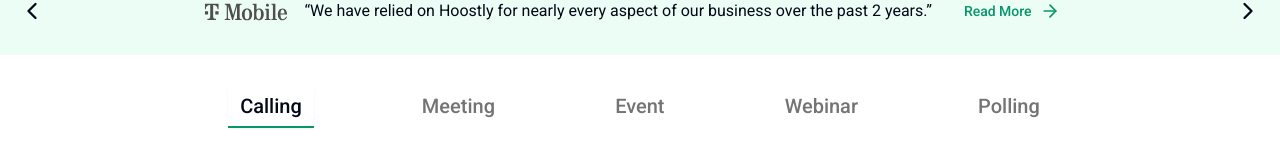
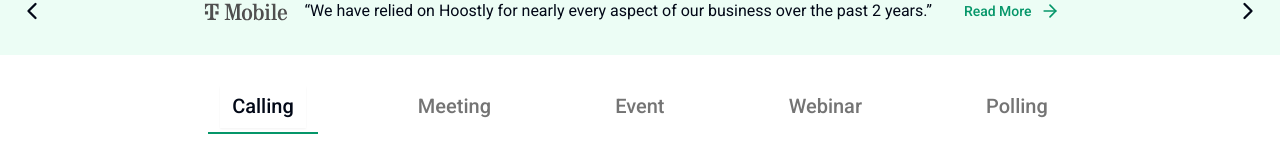
Before and after one commit to aagatsharma/webex, a React (Vite) app: page / in a window 1280 px wide. Shown: the part 713-878 px from the top of the page. Built offline with nearby package versions, Linux system fonts and the light colour scheme.

Commit message:
tab animation

```diff
--- a/package.json
+++ b/package.json
@@ -17,6 +17,7 @@
     "class-variance-authority": "^0.7.0",
     "clsx": "^2.1.0",
     "embla-carousel-react": "^8.0.0-rc20",
+    "framer-motion": "^11.0.3",
     "lucide-react": "^0.314.0",
     "react": "^18.2.0",
     "react-dom": "^18.2.0",
--- a/src/components/home/HomeTabs.tsx
+++ b/src/components/home/HomeTabs.tsx
@@ -6,6 +6,8 @@ import meetings from "@/assets/home/Meetings.png";
 import polling from "@/assets/home/Polling.png";
 import webinars from "@/assets/home/Webinars.png";
 import events from "@/assets/home/Events.png";
+import { motion } from "framer-motion";
+import { useState } from "react";
 
 const tabsData = [
   {
@@ -44,26 +46,43 @@ const tabsData = [
 ];
 
 const HomeTabs = () => {
+  let [activeTab, setActiveTab] = useState(tabsData[0].label);
+
   return (
     <div className="max-w-7xl m-auto my-8">
       <Tabs defaultValue={tabsData[0].label}>
         <TabsList className="max-w-5xl m-auto bg-transparent flex justify-evenly  w-full">
           {tabsData.map((tab) => (
-            <TabsTrigger
+            <button
               key={tab.label}
-              value={tab.label}
-              className=" text-xl text-black/60 border-b-2 border-white rounded-none data-[state=active]:border-emerald-600 duration-300 max-md:text-sm"
+              onClick={() => setActiveTab(tab.label)}
+              className={` relative px-3 py-1.5 text-sm font-medium text-white transition bg-transparent `}
+              style={{
+                WebkitTapHighlightColor: "transparent",
+              }}
             >
-              {tab.label}
-            </TabsTrigger>
+              {activeTab === tab.label && (
+                <motion.span
+                  layoutId="bubble"
+                  className="absolute inset-0 z-10 border-b-2 border-emerald-600 bg-transparent  "
+                  transition={{ type: "keyframes", bounce: 0.2, duration: 0.3 }}
+                />
+              )}
+              <TabsTrigger
+                key={tab.label}
+                value={tab.label}
+                className=" text-xl text-black/60 border-b-2 border-white rounded-none
+                duration-300 max-md:text-sm"
+                // data-[state=active]:border-emerald-600
+              >
+                {tab.label}
+              </TabsTrigger>
+            </button>
           ))}
         </TabsList>
+
         {tabsData.map((tab) => (
-          <TabsContent
-            value={tab.label}
-            className="max-w-7xl m-auto  my-10"
-            key={tab.label}
-          >
+          <TabsContent value={tab.label} className="max-w-7xl m-auto  my-10">
             <TabCards
               label={tab.label}
               description={tab.description}
```
Also changed, not shown: 1 other file (tests, documents, lock files or other folders).
